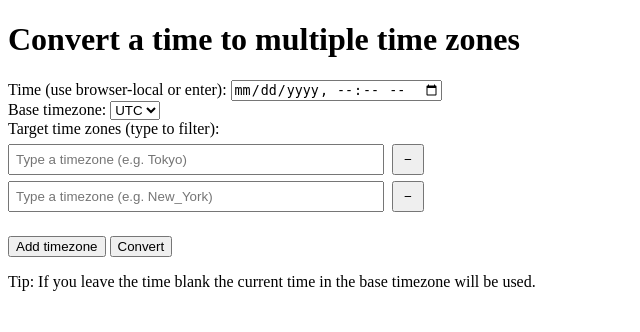
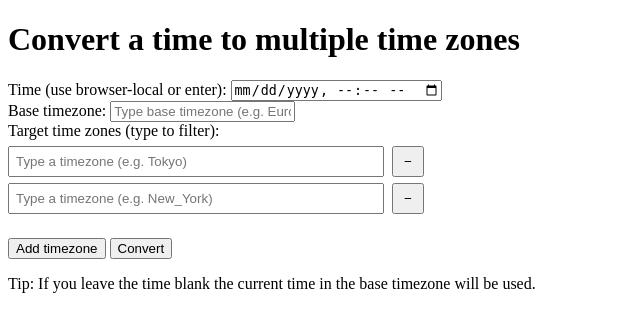
Before and after one commit to thedataincubator/timezones, a Flask app: template timezones/templates/index.html in a window 1280 px wide. Shown: the top 332 px of the page, without its empty margins (0-640 px from the left). Run offline with Flask 2, Linux system fonts and the light colour scheme; the template is opened without the code that fills it, so the values that code supplies are empty.

Commit message:
UI: remove default base TZ; add base timezone row; show unrecognized target zones

```diff
--- a/timezones/app.py
+++ b/timezones/app.py
@@ -12,22 +12,34 @@ def index():
     if request.method == 'POST':
         time_str = request.form.get('time')
         base_tz = request.form.get('base_tz') or 'UTC'
-        zones = request.form.getlist('zones')
+        # validate base timezone; fall back to UTC if invalid
+        try:
+            base_tz_obj = pytz.timezone(base_tz)
+        except Exception:
+            base_tz = 'UTC'
+            base_tz_obj = pytz.timezone(base_tz)
+        # collect target zones, ignore empty inputs
+        zones = [z.strip() for z in request.form.getlist('zones') if z and z.strip()]
 
         if not time_str:
-            base_dt = datetime.now(pytz.timezone(base_tz))
+            base_dt = datetime.now(base_tz_obj)
         else:
             # datetime-local input like '2025-12-28T15:30'
             try:
                 dt = datetime.fromisoformat(time_str)
             except Exception:
                 dt = datetime.strptime(time_str, "%Y-%m-%dT%H:%M")
-            base_dt = pytz.timezone(base_tz).localize(dt)
+            base_dt = base_tz_obj.localize(dt)
 
         results = []
         for z in zones:
-            tz = pytz.timezone(z)
-            converted = base_dt.astimezone(tz)
+            try:
+                tz_obj = pytz.timezone(z)
+            except Exception:
+                # include an informative row for unknown timezone strings
+                results.append((z, 'Unrecognized timezone'))
+                continue
+            converted = base_dt.astimezone(tz_obj)
             results.append((z, converted.strftime('%Y-%m-%d %H:%M:%S %Z%z')))
 
         return render_template('results.html', base_dt=base_dt.strftime('%Y-%m-%d %H:%M:%S %Z%z'), results=results, base_tz=base_tz)
--- a/timezones/templates/index.html
+++ b/timezones/templates/index.html
@@ -11,12 +11,7 @@
       <input type="datetime-local" id="time" name="time">
       <br/>
       <label for="base_tz">Base timezone:</label>
-      <select id="base_tz" name="base_tz">
-        <option value="UTC">UTC</option>
-        {% for tz in timezones[:50] %}
-          <option value="{{ tz }}">{{ tz }}</option>
-        {% endfor %}
-      </select>
+      <input list="tz-list" id="base_tz" name="base_tz" placeholder="Type base timezone (e.g. Europe/London)">
       <br/>
       <label for="zones">Target time zones (type to filter):</label>
         <br/>
--- a/timezones/templates/results.html
+++ b/timezones/templates/results.html
@@ -5,9 +5,13 @@
     <title>Conversion Results</title>
   </head>
   <body>
-    <h1>Converted times (base: {{ base_tz }} — {{ base_dt }})</h1>
     <table border="1" cellpadding="6">
       <tr><th>Timezone</th><th>Local time</th></tr>
+      <!-- include the base timezone as the first row -->
+      <tr>
+        <td>{{ base_tz }}</td>
+        <td>{{ base_dt }}</td>
+      </tr>
       {% for tz, t in results %}
       <tr>
         <td>{{ tz }}</td>
```
